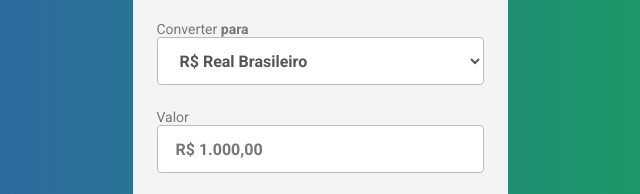
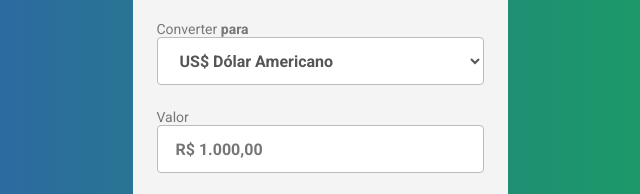
Before and after one commit to BrunoSCM7/projeto-conversor, a plain HTML site: page index.html in a window 1280 px wide. Shown: the part 311-505 px from the top of the page, 320-960 px from the left. Drawn offline with Linux system fonts and the light colour scheme.

Commit message:
Deixando a opção 2 como dolar por padrão

```diff
--- a/index.html
+++ b/index.html
@@ -27,7 +27,7 @@
       <p>Converter <b>para</b></p>
       <select class="select2">
         <option value="real">R$ Real Brasileiro</option>
-        <option value="dolar">US$ Dólar Americano</option>
+        <option value="dolar" selected>US$ Dólar Americano</option>
         <option value="euro">€ Euro</option>
         <option value="libra">£ Libra Esterlina</option>
         <option value="bitcoin">Bitcoin</option>
```
